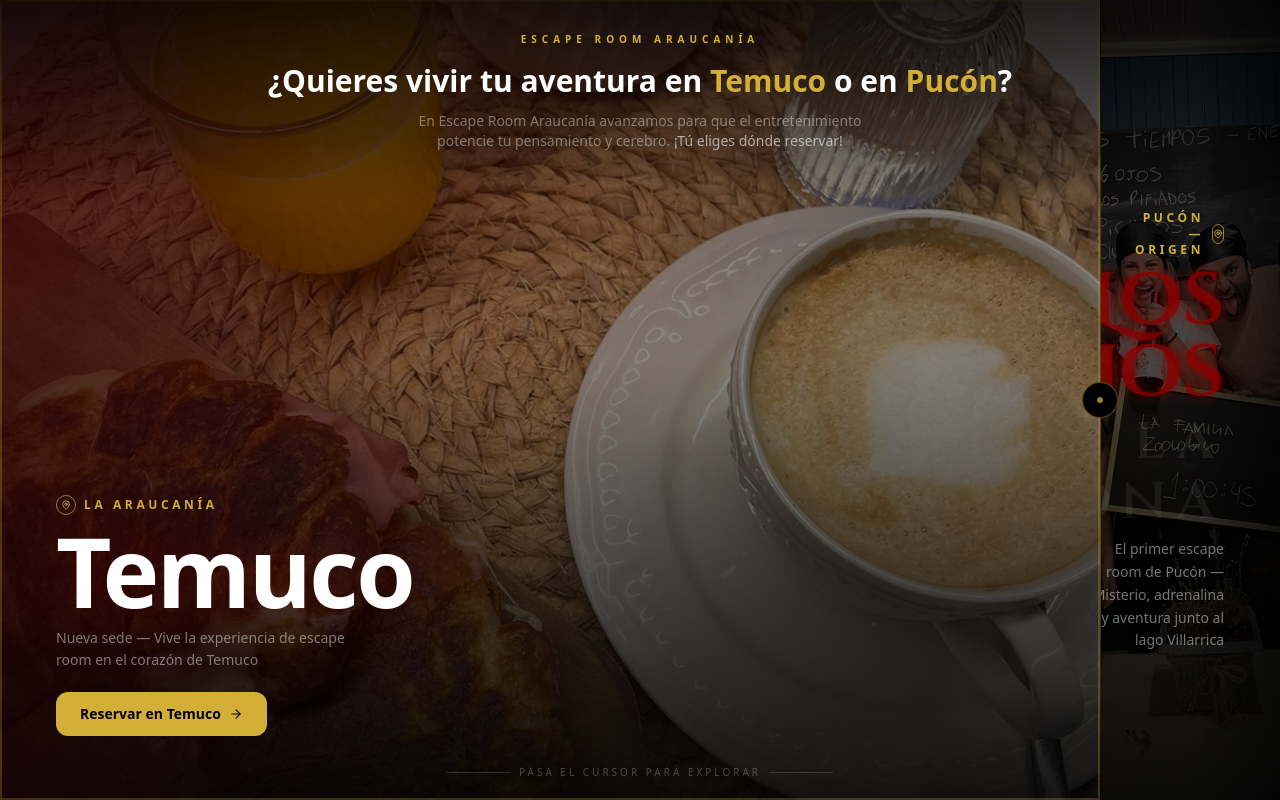
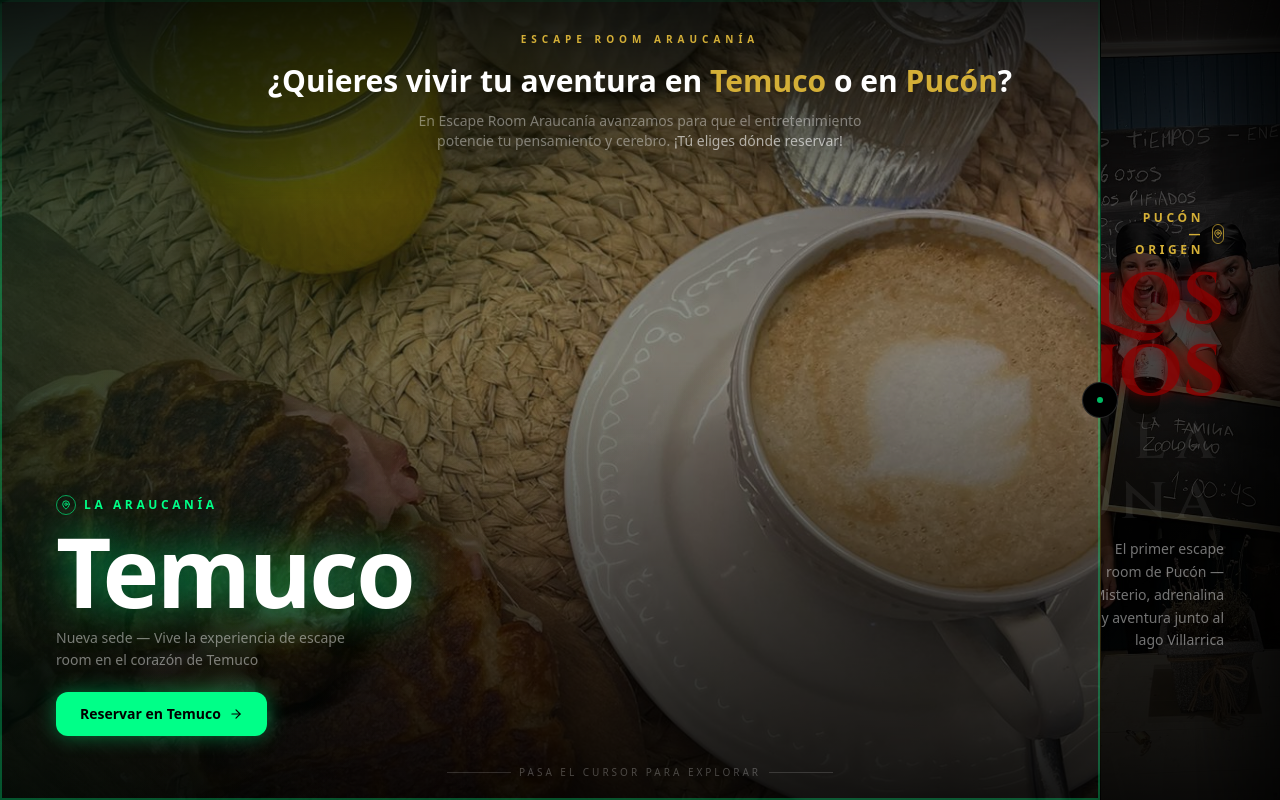
Before and after one commit to AgroecologiaCristobal/escaperoompucon.com, a React (Vite) app: page / in a window 1280 px wide. Built offline with nearby package versions, Linux system fonts and the light colour scheme.

Commit message:
Updated App.tsx

```diff
--- a/src/App.tsx
+++ b/src/App.tsx
@@ -65,21 +65,21 @@ const CitySelector: React.FC<{ onSelect: (city: 'pucon' | 'temuco') => void }> =
           <div className="absolute inset-0 pointer-events-none" style={{
             background: 'linear-gradient(to right, rgba(0,0,0,0.6) 0%, transparent 50%), linear-gradient(to top, rgba(0,0,0,0.85) 0%, transparent 55%)',
           }} />
-          {/* Crimson tint on hover */}
+          {/* Neon green tint on hover */}
           <div className="absolute inset-0 pointer-events-none transition-opacity duration-700"
-            style={{ background: 'linear-gradient(135deg, rgba(139,0,0,0.35), transparent 60%)', opacity: hovered === 'temuco' ? 1 : 0 }} />
+            style={{ background: 'linear-gradient(135deg, rgba(0,255,136,0.10), transparent 60%)', opacity: hovered === 'temuco' ? 1 : 0 }} />
 
           {/* Content — bottom left */}
           <div className="absolute bottom-0 left-0 right-0 px-8 md:px-14 pb-12 md:pb-16 flex flex-col items-start gap-2">
             <div className={`flex items-center gap-2 transition-all duration-700 ${visible ? 'opacity-100 translate-y-0' : 'opacity-0 translate-y-6'}`} style={{ transitionDelay: '300ms' }}>
-              <div className="w-5 h-5 rounded-full border border-[#D4AF37]/70 flex items-center justify-center">
-                <MapPin size={10} className="text-[#D4AF37]" />
+              <div className="w-5 h-5 rounded-full border flex items-center justify-center" style={{ borderColor: 'rgba(0,255,136,0.6)' }}>
+                <MapPin size={10} style={{ color: '#00FF88' }} />
               </div>
-              <span className="text-[#D4AF37] text-xs font-bold tracking-[0.3em] uppercase">La Araucanía</span>
+              <span className="text-xs font-bold tracking-[0.3em] uppercase" style={{ color: '#00FF88' }}>La Araucanía</span>
             </div>
 
             <h2 className={`text-5xl md:text-7xl lg:text-8xl font-black text-white leading-none tracking-tight transition-all duration-700 ${visible ? 'opacity-100 translate-y-0' : 'opacity-0 translate-y-8'}`}
-              style={{ transitionDelay: '450ms', textShadow: hovered === 'temuco' ? '0 0 60px rgba(139,0,0,0.4)' : 'none', transition: 'opacity 0.7s, transform 0.7s, text-shadow 0.7s' }}>
+              style={{ transitionDelay: '450ms', textShadow: hovered === 'temuco' ? '0 0 40px rgba(0,255,136,0.5), 0 0 80px rgba(0,255,136,0.2)' : 'none', transition: 'opacity 0.7s, transform 0.7s, text-shadow 0.7s' }}>
               Temuco
             </h2>
 
@@ -89,7 +89,7 @@ const CitySelector: React.FC<{ onSelect: (city: 'pucon' | 'temuco') => void }> =
               </p>
               <div className="flex items-center gap-3 transition-all duration-500"
                 style={{ opacity: hovered === 'temuco' ? 1 : 0, transform: hovered === 'temuco' ? 'translateX(0)' : 'translateX(-12px)' }}>
-                <div className="flex items-center gap-2 bg-[#D4AF37] text-black px-6 py-3 rounded-xl font-bold text-sm">
+                <div className="flex items-center gap-2 text-black px-6 py-3 rounded-xl font-bold text-sm" style={{ background: '#00FF88', boxShadow: '0 0 20px rgba(0,255,136,0.4)' }}>
                   Reservar en Temuco <ArrowRight size={14} />
                 </div>
               </div>
@@ -98,15 +98,15 @@ const CitySelector: React.FC<{ onSelect: (city: 'pucon' | 'temuco') => void }> =
 
           {/* Active border */}
           <div className="absolute inset-0 border-2 pointer-events-none transition-all duration-500"
-            style={{ borderColor: hovered === 'temuco' ? 'rgba(212,175,55,0.25)' : 'transparent' }} />
+            style={{ borderColor: hovered === 'temuco' ? 'rgba(0,255,136,0.3)' : 'transparent' }} />
         </div>
 
-        {/* Divider */}
+        {/* Divider — green left, gold right */}
         <div className="relative flex-none w-px z-20 pointer-events-none"
-          style={{ background: 'linear-gradient(to bottom, transparent 0%, rgba(212,175,55,0.4) 30%, rgba(212,175,55,0.4) 70%, transparent 100%)' }}>
-          <div className="absolute top-1/2 left-1/2 -translate-x-1/2 -translate-y-1/2 w-9 h-9 rounded-full flex items-center justify-center bg-black border border-[#D4AF37]/40"
-            style={{ boxShadow: '0 0 20px rgba(212,175,55,0.15)' }}>
-            <div className="w-1.5 h-1.5 rounded-full bg-[#D4AF37] animate-pulse" />
+          style={{ background: 'linear-gradient(to bottom, transparent 0%, rgba(0,255,136,0.3) 30%, rgba(212,175,55,0.3) 70%, transparent 100%)' }}>
+          <div className="absolute top-1/2 left-1/2 -translate-x-1/2 -translate-y-1/2 w-9 h-9 rounded-full flex items-center justify-center bg-black"
+            style={{ border: '1px solid rgba(255,255,255,0.15)', boxShadow: '0 0 20px rgba(255,255,255,0.04)' }}>
+            <div className="w-1.5 h-1.5 rounded-full animate-pulse" style={{ background: hovered === 'temuco' ? '#00FF88' : hovered === 'pucon' ? '#D4AF37' : '#888' }} />
           </div>
         </div>
 
```
